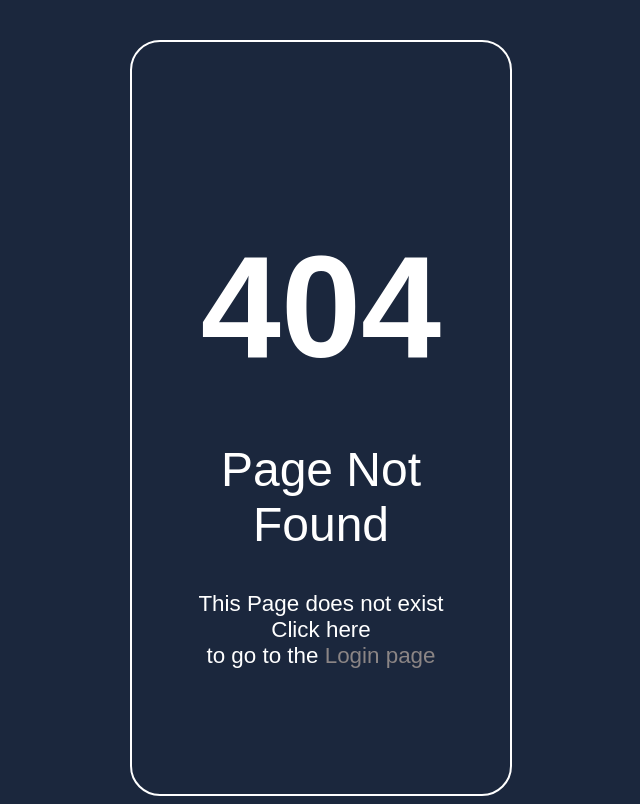
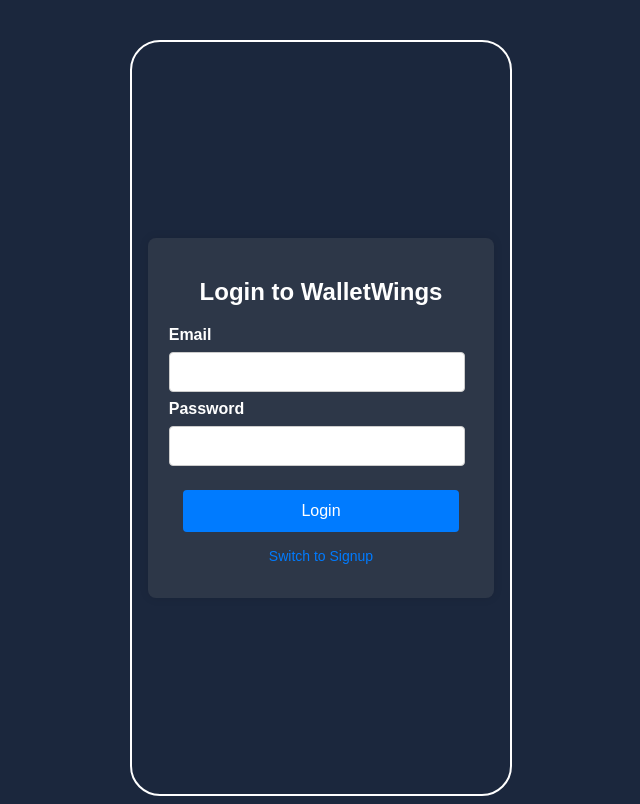
Before and after one commit to algowhiz/wallet-wings-frontend, a React (Vite) app: page / in a window 1280 px wide. Before the commit this address had no page. Shown: the whole page, without its empty margins (319-959 px from the left). Built offline with nearby package versions, Linux system fonts and the light colour scheme.

Commit message:
Update App.jsx

```diff
--- a/src/App.jsx
+++ b/src/App.jsx
@@ -23,15 +23,7 @@
                                 setIsLoggedIn={setIsLoggedIn}
                             />
                         ) : (
-                            <Unauthorized
-                            code={'404'}
-                            text1={'Page Not Found'}
-                            text3={'This Page does not exist'}
-                            text4={'Click here'}
-                            text5={'to go to the '}
-                            text6={'Login page'}
-                            route={'/auth'}
-                        />
+                            <Auth setIsLoggedIn={setIsLoggedIn} />
                         )
                     }
                 />
```
